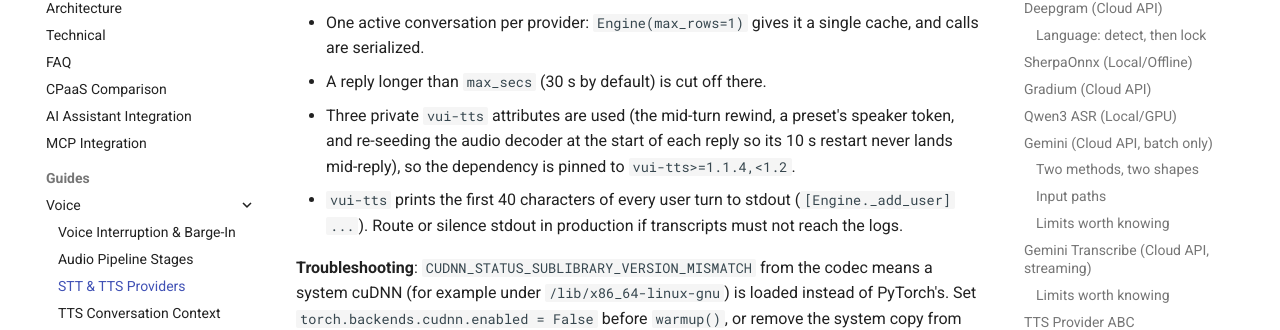
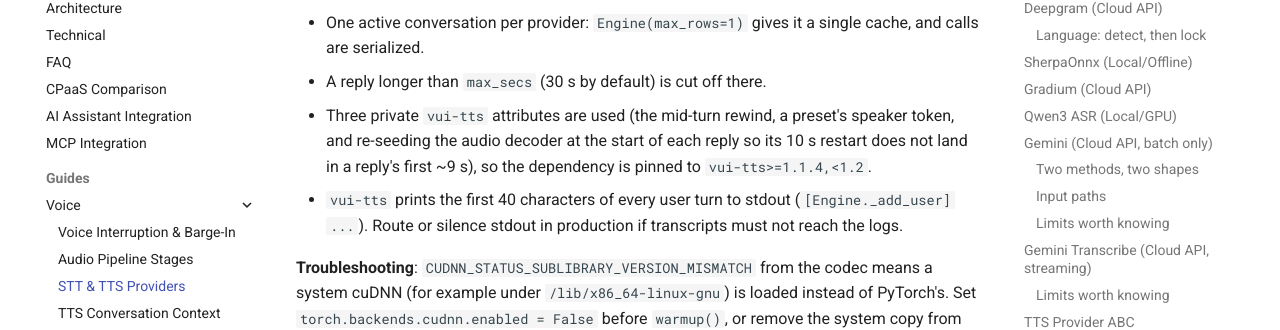
Before and after one commit to roomkit-live/roomkit-docs, an MkDocs documentation site: the page built from docs/guides/stt-tts-providers.md, in a window 1280 px wide and 900 px high, scrolled down 22261 px. Shown: the part 154-484 px from the top of the window. Built offline with MkDocs 1.6.1 and Material for MkDocs 9.7.7, drawn with Linux system fonts in a browser that asks for light colours; comment, search, counter and statistics services are not loaded.

Commit message:
docs(voice): Vui decoder restarts stay out of a reply's first seconds (RMK-199)

```diff
--- a/docs/guides/stt-tts-providers.md
+++ b/docs/guides/stt-tts-providers.md
@@ -955,8 +955,8 @@ What the provider does with the context:
 - A reply longer than `max_secs` (30 s by default) is cut off there.
 - Three private `vui-tts` attributes are used (the mid-turn rewind, a preset's
   speaker token, and re-seeding the audio decoder at the start of each reply
-  so its 10 s restart never lands mid-reply), so the dependency is pinned to
-  `vui-tts>=1.1.4,<1.2`.
+  so its 10 s restart does not land in a reply's first ~9 s), so the
+  dependency is pinned to `vui-tts>=1.1.4,<1.2`.
 - `vui-tts` prints the first 40 characters of every user turn to stdout
   (`[Engine._add_user] ...`). Route or silence stdout in production if
   transcripts must not reach the logs.
```
